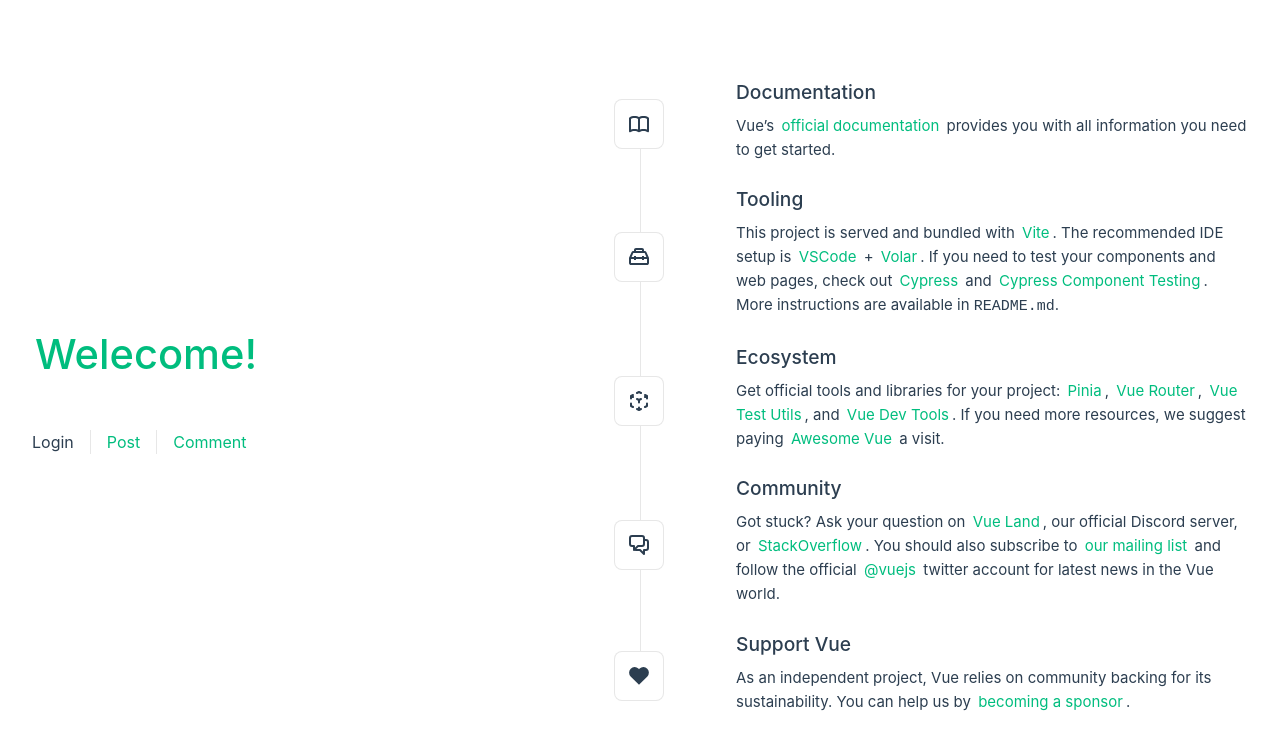
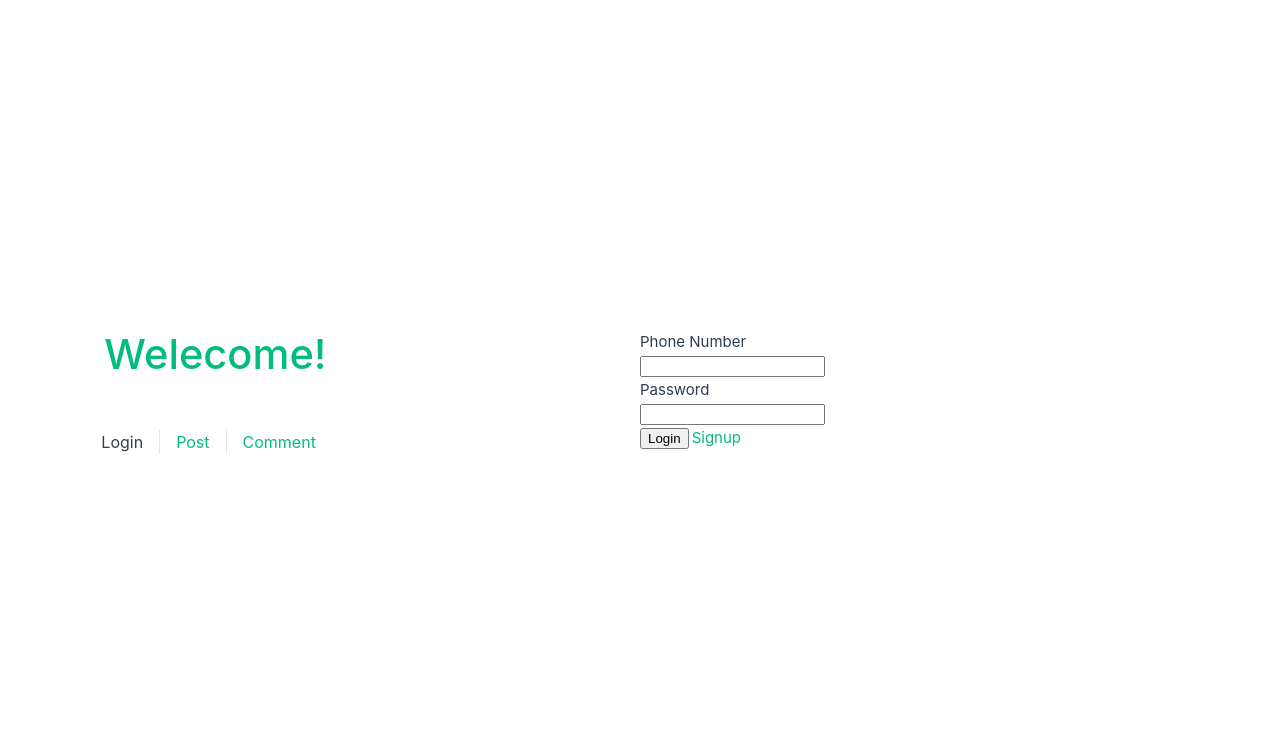
Before and after one commit to moon110598096/SocialMediaAPP, a Vue app in the folder SocialMediaAPP/frontEnd/vue/: page / in a window 1280 px wide. Shown: the top 750 px of the page. Built offline with nearby package versions, Linux system fonts and the light colour scheme.

Commit message:
Add new page to the router configuration

```diff
--- a/SocialMediaAPP/frontEnd/vue/src/router/index.ts
+++ b/SocialMediaAPP/frontEnd/vue/src/router/index.ts
@@ -6,17 +6,34 @@
   routes: [
     {
       path: '/',
+      name: 'login',
+      component: () => import ('../views/LoginView.vue')
+    },
+    {
+      path: '/home',
       name: 'home',
       component: HomeView
     },
     {
       path: '/about',
       name: 'about',
-      // route level code-splitting
-      // this generates a separate chunk (About.[hash].js) for this route
-      // which is lazy-loaded when the route is visited.
       component: () => import('../views/AboutView.vue')
-    }
+    },
+    {
+      path: '/signup',
+      name: 'signup',
+      component: () => import ('../views/SignupView.vue')
+    },
+    {
+      path: '/post',
+      name: 'post',
+      component: () => import ('../views/PostView.vue')
+    },
+    {
+      path: '/comment',
+      name: 'comment',
+      component: () => import ('../views/CommentView.vue')
+    },
   ]
 })
 
```
